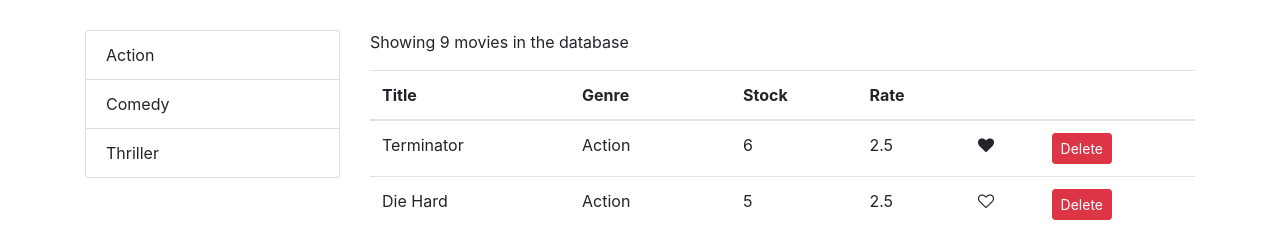
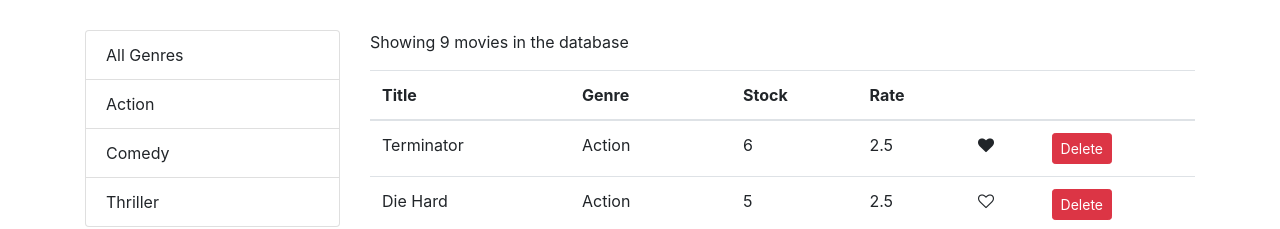
Before and after one commit to chami98/Video-Rental-Web-App, a React (Create React App) app: page / in a window 1280 px wide. Shown: the top 229 px of the page. Built offline with nearby package versions, Linux system fonts and the light colour scheme.

Commit message:
Flitering - Adding all genres

```diff
--- a/src/components/movies.jsx
+++ b/src/components/movies.jsx
@@ -15,9 +15,10 @@ class Movies extends Component {
   };
 
   componentDidMount() {
+    const genres = [{ name: "All Genres" }, ...getGenres()];
     this.setState({
       movies: getMovies(),
-      genres: getGenres(),
+      genres,
     });
   }
 
@@ -44,6 +45,7 @@ class Movies extends Component {
   handleGenreSelect = (genre) => {
     this.setState({
       selectedGenre: genre,
+      currentPage: 1,
     });
   };
 
@@ -58,9 +60,10 @@ class Movies extends Component {
 
     if (count === 0) return <p>there are no movies in the database</p>;
 
-    const filtered = selectedGenre
-      ? allMovies.filter((m) => m.genre._id === selectedGenre._id)
-      : allMovies;
+    const filtered =
+      selectedGenre && selectedGenre._id
+        ? allMovies.filter((m) => m.genre._id === selectedGenre._id)
+        : allMovies;
 
     const movies = paginate(filtered, currentPage, pageSize);
     return (
```
